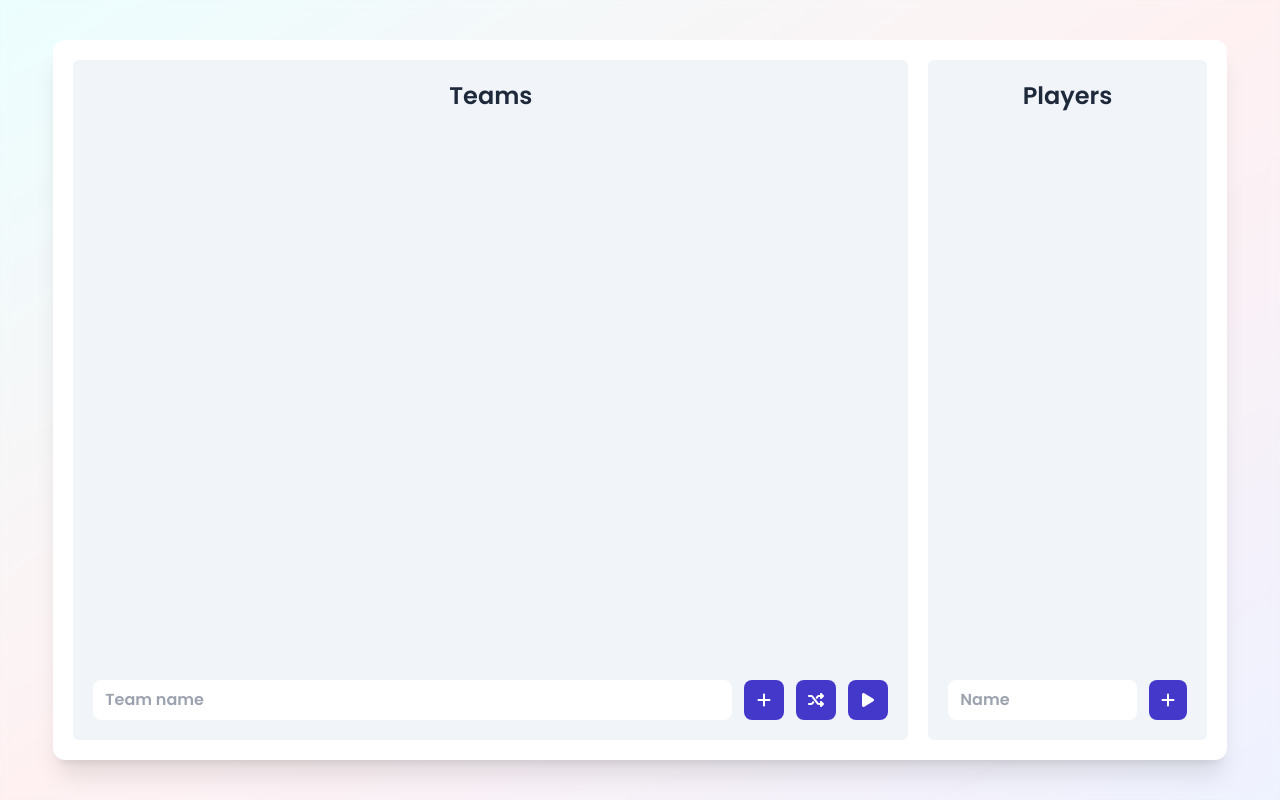
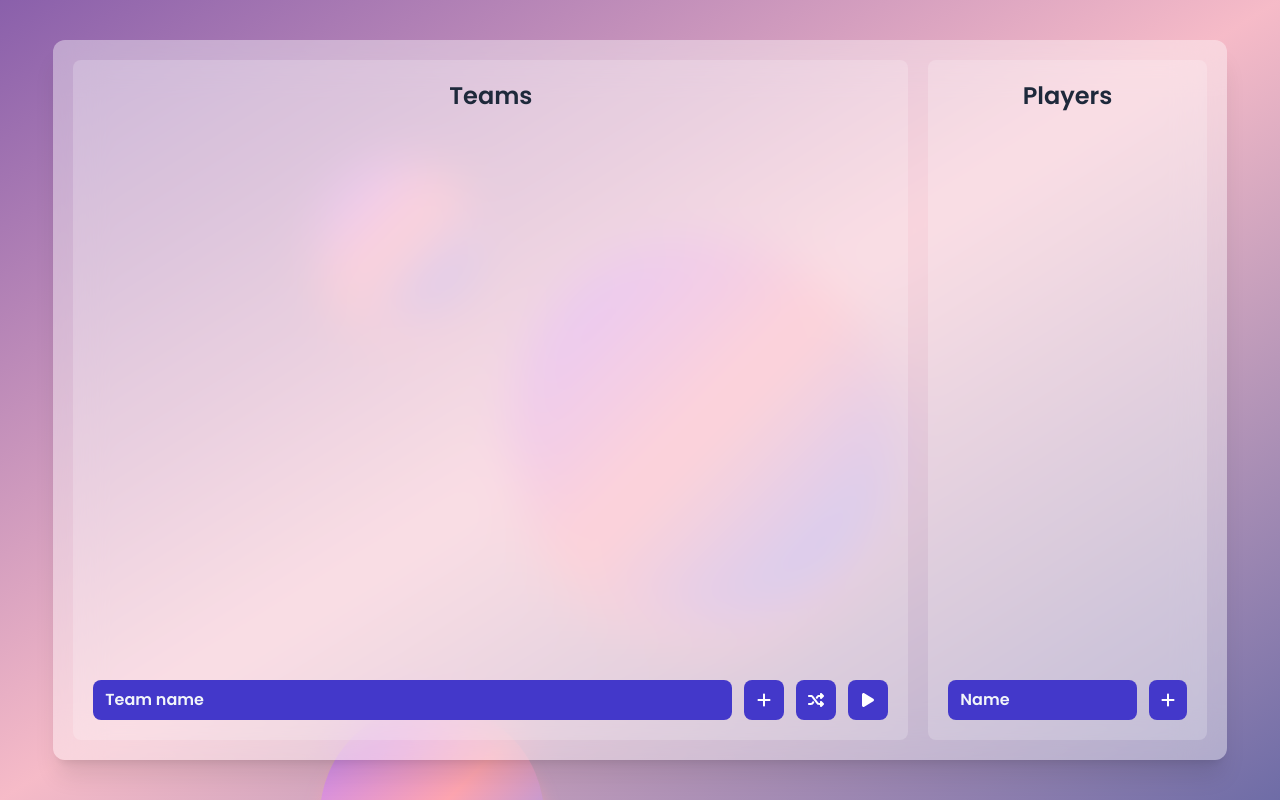
Before and after one commit to BajKull/trivia, a React (Vite) app: page / in a window 1280 px wide. Built offline with nearby package versions, Linux system fonts and the light colour scheme.

Commit message:
feat: glassmoprhism styling

```diff
--- a/src/App.tsx
+++ b/src/App.tsx
@@ -11,8 +11,12 @@ import { useAppStore } from "store/store";
 
 function App() {
   const gameState = useAppStore((state) => state.gameState);
+
   return (
-    <main className="w-full min-h-screen from-cyan-50 via-rose-50 to-indigo-50 shadow-blue-600/50 bg-gradient-to-br">
+    <main className="w-full overflow-hidden h-screen from-purple-900/70 via-rose-600/30 to-indigo-900/70 bg-gradient-to-br relative">
+      <div className="w-40 h-40 rounded-full absolute top-40 left-80 from-purple-400 via-rose-300 to-indigo-400 bg-gradient-to-br shadow-xl shadow-rose-300" />
+      <div className="w-96 h-96 rounded-full absolute top-60 right-96 from-purple-400 via-rose-300 to-indigo-400 bg-gradient-to-br shadow-xl shadow-rose-300" />
+      <div className="w-56 h-56 rounded-full absolute -bottom-32 left-80 from-purple-400 via-rose-300 to-indigo-400 bg-gradient-to-br shadow-xl shadow-rose-300" />
       {gameState === "teamBuilder" && <TeamSelector />}
       {gameState === "game" && (
         <Board
--- a/src/components/board/Board.tsx
+++ b/src/components/board/Board.tsx
@@ -7,10 +7,12 @@ interface BoardProps extends React.HTMLAttributes<HTMLDivElement> {
 
 const Board = ({ data, ...props }: BoardProps) => {
   return (
-    <div {...props} className="flex mx-auto w-11/12 basis-1/5 space-x-5">
-      {data.map((category) => (
-        <Category key={category.id} data={category} />
-      ))}
+    <div {...props} className="flex mx-auto w-11/12">
+      <div className="max-w-screen-2xl max-h-[90%] p-5 w-11/12 h-full flex space-x-5 rounded-xl bg-white/40 shadow-xl backdrop-blur-xl mx-auto">
+        {data.map((category) => (
+          <Category key={category.id} data={category} />
+        ))}
+      </div>
     </div>
   );
 };
--- a/src/components/board/components/category/Category.tsx
+++ b/src/components/board/components/category/Category.tsx
@@ -18,7 +18,7 @@ const INDEX_TO_GRADIENT = {
 const Category = ({ data, ...props }: CategoryProps) => {
   const cls = classNames(
     props.className,
-    "flex flex-col justify-center px-5 w-full p-5 shadow-xl rounded-lg"
+    "flex flex-col justify-center px-5 w-full p-5 shadow-xl rounded-lg bg-white/50"
   );
 
   const { name, questions, gradient } = data;
--- a/src/components/team-selector/TeamSelector.tsx
+++ b/src/components/team-selector/TeamSelector.tsx
@@ -1,20 +1,20 @@
 import TeamSelectorDndProvider from "providers/dnd/TeamSelectorDndProvider";
 import Player from "./components/player-list/Player";
 import PlayerList from "./components/player-list/PlayerList";
-import Teams from "./components/teams/Teams";
 import { DragOverlay } from "@dnd-kit/core";
 import { useAppStore } from "store/store";
+import TeamList from "./components/teams/TeamList";
 
 const TeamSelector = () => {
   const draggedPlayer = useAppStore((state) => state.dragged);
   return (
     <TeamSelectorDndProvider>
-      <div className="fixed w-full h-full flex justify-center items-center backdrop-blur-sm">
-        <div className="max-w-screen-2xl max-h-[90%] p-5 w-11/12 h-full flex space-x-5 bg-white shadow-xl rounded-xl">
-          <div className="w-3/4">
-            <Teams />
+      <div className="w-full h-full flex justify-center items-center">
+        <div className="max-w-screen-2xl max-h-[90%] p-5 w-11/12 h-full flex space-x-5 rounded-xl bg-white/40 shadow-xl backdrop-blur-xl">
+          <div className="w-3/4 bg-white/20 rounded-lg">
+            <TeamList />
           </div>
-          <div className="w-1/4">
+          <div className=" w-1/4 bg-white/20 rounded-lg">
             <PlayerList />
           </div>
         </div>
--- a/src/components/team-selector/components/player-list/Player.tsx
+++ b/src/components/team-selector/components/player-list/Player.tsx
@@ -14,14 +14,14 @@ const Player = ({ player, notDraggable }: PlayerProps) => {
   const deletePlayer = useAppStore((state) => state.deletePlayer);
 
   const renderPlayer = () => (
-    <div className="w-full px-5 py-2 bg-slate-50 hover:bg-white transition-colors rounded-lg flex items-center">
+    <div className="w-full px-5 py-2 shadow transition-colors rounded-lg flex items-center relative h-10">
       <p className="font-medium text-sm text-slate-800 max-w-44 truncate">
         {player.name}
       </p>
       {!player.team && (
         <Button
           noBackground
-          className="ml-auto text-slate-800"
+          className="ml-auto text-slate-800 absolute right-5"
           onClick={() => deletePlayer(player.id)}
           aria-label="delete player"
           title="Delete player"
--- a/src/components/team-selector/components/player-list/PlayerList.tsx
+++ b/src/components/team-selector/components/player-list/PlayerList.tsx
@@ -21,7 +21,7 @@ const PlayerList = () => {
   };
 
   return (
-    <div className="flex flex-col w-full h-full bg-slate-100 py-5 rounded-md">
+    <div className="flex flex-col w-full h-full py-5 rounded-md">
       <Heading level="h3">Players</Heading>
       <div className="pt-5 space-y-2 overflow-y-auto overflow-x-hidden custom-scroll px-5 max-w-full h-full">
         {players.map((player) => (
@@ -32,7 +32,6 @@ const PlayerList = () => {
         <Input
           className="w-full"
           value={name}
-          light
           onChange={(e) => setName(e.target.value)}
           onKeyDown={(e) => e.key === "Enter" && handleAddPlayer()}
           placeholder="Name"
--- a/src/components/team-selector/components/teams/Team.tsx
+++ b/src/components/team-selector/components/teams/Team.tsx
@@ -26,8 +26,8 @@ const Team = ({ team }: TeamProps) => {
   return (
     <Droppable
       id={team.id}
-      className="w-full max-w-[50%] min-w-80 h-full bg-slate-200 rounded transition-colors"
-      isOverClassName="bg-slate-300"
+      className="w-full max-w-[50%] min-w-80 h-full rounded-md transition-colors shadow-lg"
+      isOverClassName="bg-white/10"
     >
       <div
         key={team.id}
@@ -42,8 +42,7 @@ const Team = ({ team }: TeamProps) => {
           ))}
         </div>
         <Button
-          noBackground
-          className="mt-auto hover:text-slate-900 text-slate-800 w-full bg-slate-100 py-2 hover:bg-slate-50"
+          className="mt-auto w-full py-3"
           onClick={() => handleDeleteTeam(team.id)}
           aria-label="delete team"
           title="Delete team"
--- a/src/components/team-selector/components/teams/Teams.tsx
+++ b/src/components/team-selector/components/teams/TeamList.tsx
@@ -7,7 +7,7 @@ import { useState } from "react";
 import { useAppStore } from "store/store";
 import Team from "./Team";
 
-const Teams = () => {
+const TeamList = () => {
   const [name, setName] = useState("");
   const teams = useAppStore((state) => state.teams);
   const players = useAppStore((state) => state.players);
@@ -54,9 +54,9 @@ const Teams = () => {
   };
 
   return (
-    <div className="flex flex-col h-full bg-slate-100 py-5 rounded-md w-full">
+    <div className="flex flex-col h-full py-5 rounded-md w-full">
       <Heading level="h3">Teams</Heading>
-      <div className="flex space-x-5 mx-5 py-5 h-full overflow-x-auto custom-scroll-x max-w-full overflow-y-hidden">
+      <div className="flex space-x-5 p-5 h-full overflow-x-auto custom-scroll-x max-w-full overflow-y-hidden">
         {teams.map((team) => (
           <Team key={team.id} team={team} />
         ))}
@@ -65,7 +65,6 @@ const Teams = () => {
         <Input
           className="w-full"
           value={name}
-          light
           onChange={(e) => setName(e.target.value)}
           onKeyDown={(e) => e.key === "Enter" && handleAddTeam()}
           placeholder="Team name"
@@ -101,4 +100,4 @@ const Teams = () => {
   );
 };
 
-export default Teams;
+export default TeamList;
--- a/src/index.scss
+++ b/src/index.scss
@@ -17,9 +17,9 @@
       @apply w-[6px];
     }
     &::-webkit-scrollbar-thumb {
-      @apply rounded-full bg-slate-500;
+      @apply rounded-full bg-indigo-700;
       &:hover {
-        @apply bg-slate-600;
+        @apply bg-indigo-800;
       }
     }
   }
@@ -32,9 +32,9 @@
       @apply h-[6px];
     }
     &::-webkit-scrollbar-thumb {
-      @apply rounded-full bg-slate-500;
+      @apply rounded-full bg-indigo-700;
       &:hover {
-        @apply bg-slate-600;
+        @apply bg-indigo-800;
       }
     }
   }
```
